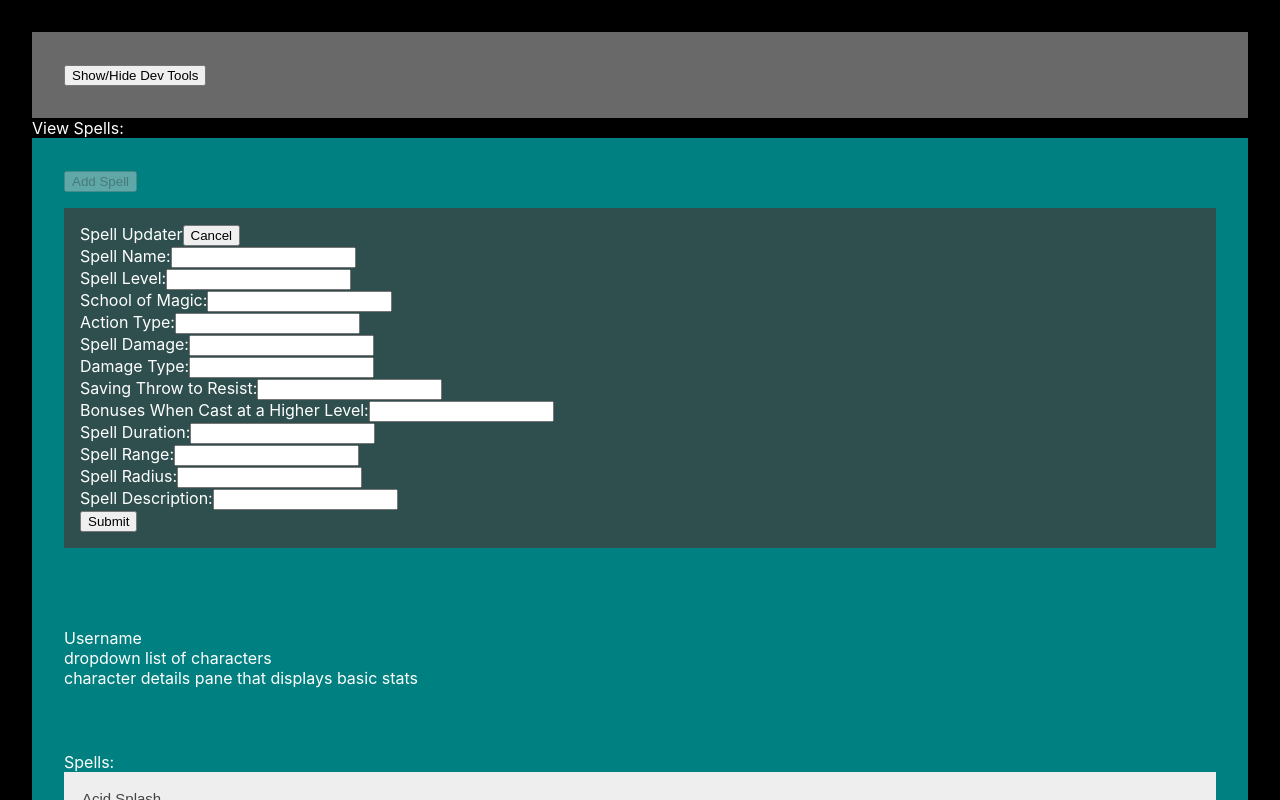
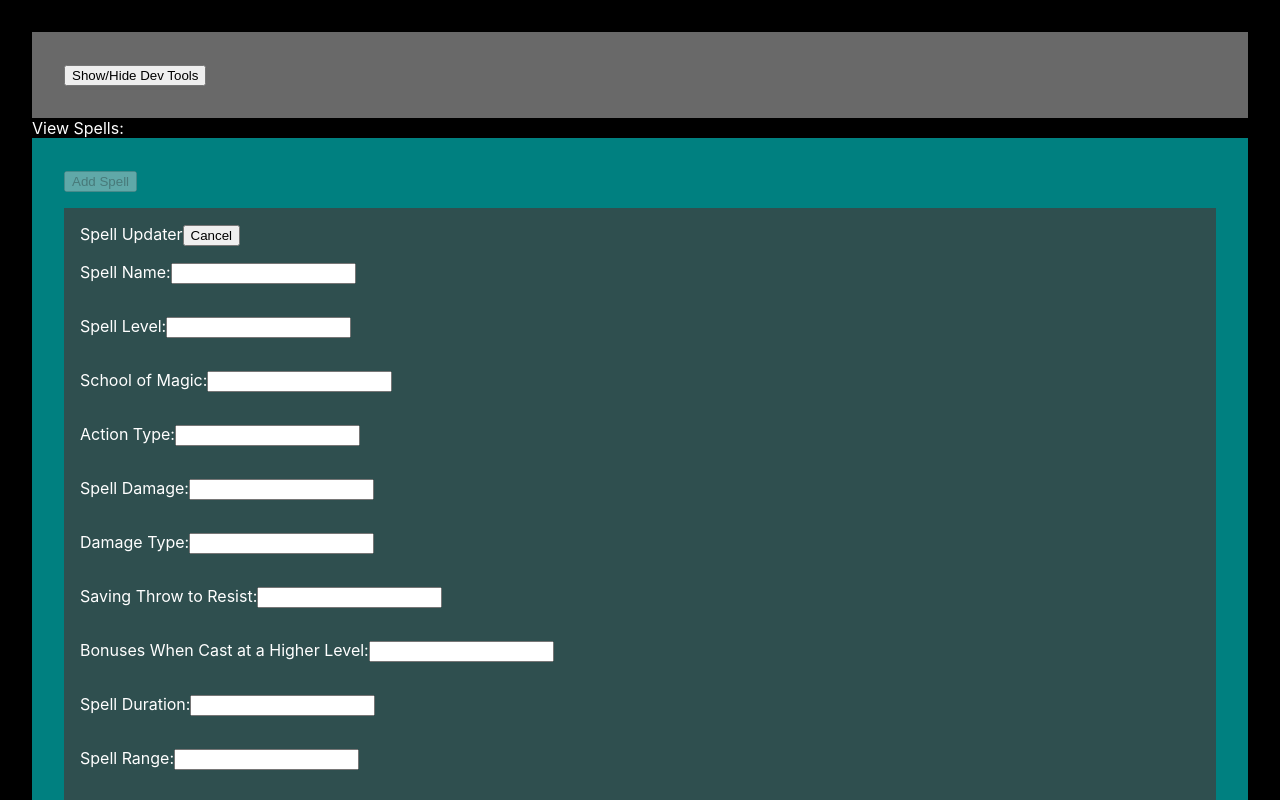
Before and after one commit to TheMartinCrabtree/bg3-data-gen, a React (Create React App) app: page / in a window 1280 px wide. Both pictures are taken after a click on the button "Add Spell". Shown: the top 800 px of the page. Built offline with nearby package versions, Linux system fonts and the light colour scheme.

Commit message:
cleaning up some interface stuffs

```diff
--- a/src/components/SpellUpdater/SpellUpdater.jsx
+++ b/src/components/SpellUpdater/SpellUpdater.jsx
@@ -25,10 +25,11 @@ const UpdaterWrapper = styled.div`
   ${({ $isVisible }) => ($isVisible ? "" : `visibility: hidden;`)};
 `;
 
-const FieldWrapper = styled.div``;
+const FieldWrapper = styled.div`
+  padding: 1em 0;
+`;
 
 function isUniqueSpellName(newSpell, existingSpells) {
-  // validate spell does not exist before submitting
   return !existingSpells.some(
     (spell) =>
       spell.spellName.replace(/\s/g, "").toLowerCase() ===
@@ -85,7 +86,6 @@ const SpellUpdater = (props) => {
                 onChange={handleOnChange}
               />
             </label>
-            <br />
           </FieldWrapper>
         );
       })
```
